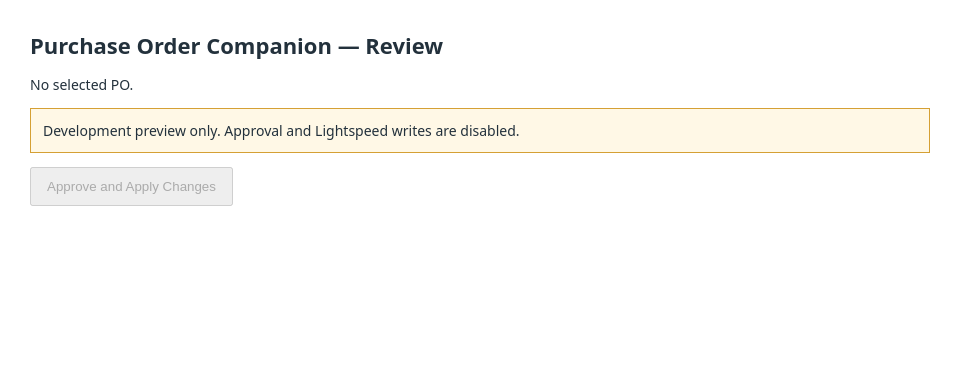
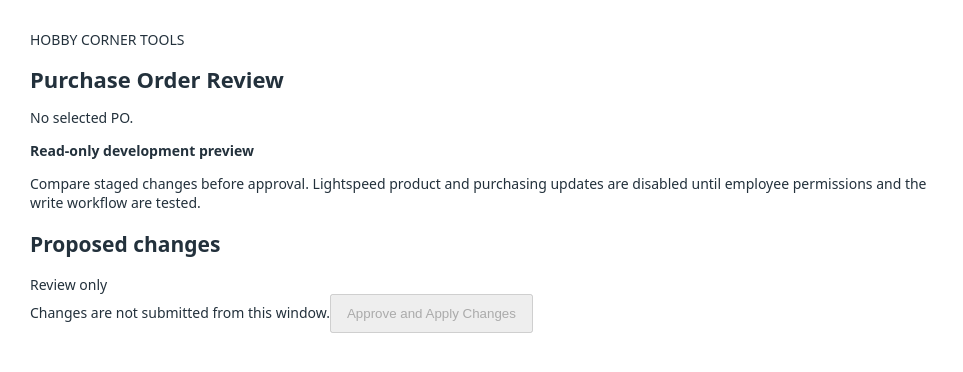
Before and after one commit to Tawgod/Lightspeed, a browser extension: page extension/po-companion/review.html in a window 1280 px wide. Shown: the whole page, without its empty margins (0-963 px from the left). Drawn offline with Linux system fonts and the light colour scheme.

Commit message:
style(po-companion): unify separate review window with shaded store UI

```diff
--- a/extension/po-companion/review.html
+++ b/extension/po-companion/review.html
@@ -1 +1,10 @@
-<!doctype html><html><head><meta charset="utf-8"><title>PO Companion — Review</title><link rel="stylesheet" href="review.css"></head><body><h1>Purchase Order Companion — Review</h1><p id="po"></p><p class="warning">Development preview only. Approval and Lightspeed writes are disabled.</p><div id="changes"></div><button disabled>Approve and Apply Changes</button><script src="review.js"></script></body></html>
+<!doctype html>
+<html lang="en"><head><meta charset="utf-8"><meta name="viewport" content="width=device-width,initial-scale=1">
+<title>Hobby Corner | PO Companion Review</title><link rel="stylesheet" href="review.css"></head>
+<body>
+<header class="top"><div class="brand">HOBBY CORNER <span>TOOLS</span></div><h1>Purchase Order Review</h1><p id="po">Loading purchase order…</p></header>
+<main>
+<section class="notice" role="status" aria-live="polite"><strong>Read-only development preview</strong><p>Compare staged changes before approval. Lightspeed product and purchasing updates are disabled until employee permissions and the write workflow are tested.</p></section>
+<section class="review-section" aria-labelledby="changes-title"><div class="section-header"><h2 id="changes-title">Proposed changes</h2><span class="phase">Review only</span></div><div id="changes" class="changes"></div></section>
+<footer><span>Changes are not submitted from this window.</span><button type="button" disabled aria-label="Approve and apply changes unavailable during development">Approve and Apply Changes</button></footer>
+</main><script src="review.js"></script></body></html>
```
